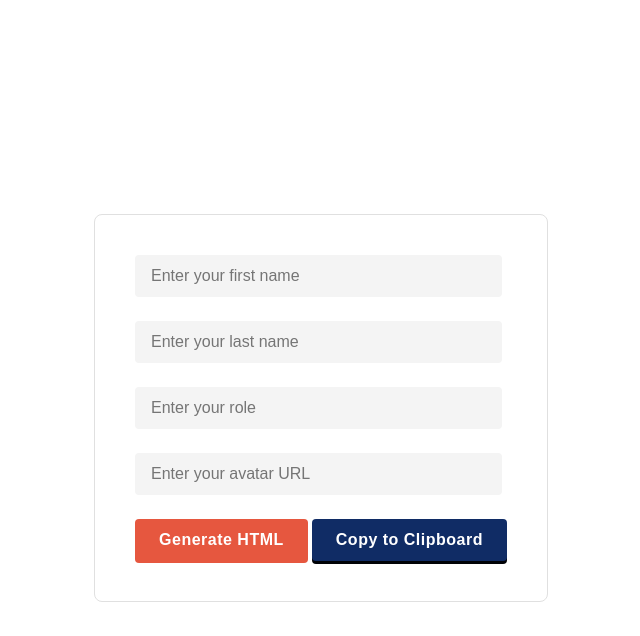
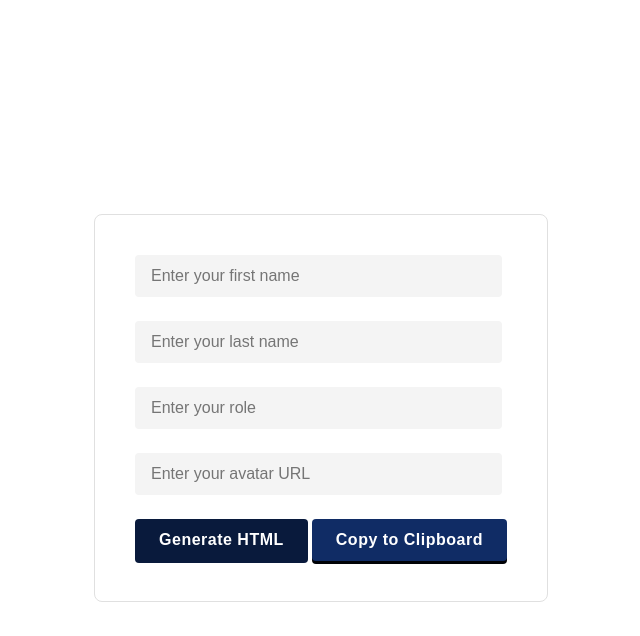
Before and after one commit to ferencgall/button-generator, a plain HTML site: page email-signature.html in a window 1280 px wide. In both pictures the pointer is over the input "Generate HTML". Shown: the whole page, without its empty margins (299-939 px from the left). Drawn offline with Linux system fonts and the light colour scheme.

Commit message:
Update email-signature.html

```diff
--- a/email-signature.html
+++ b/email-signature.html
@@ -90,8 +90,8 @@ box-shadow: 0 3px 0 #000206;
 }
 
 input[type="button"]:hover {
-background-color: #E6573F;
-box-shadow: 0 2px 0 #E6573F;
+background-color: #091a3c;
+box-shadow: 0 2px 0 #091a3c;
 }
 
 input[type="button"]:active {
```
